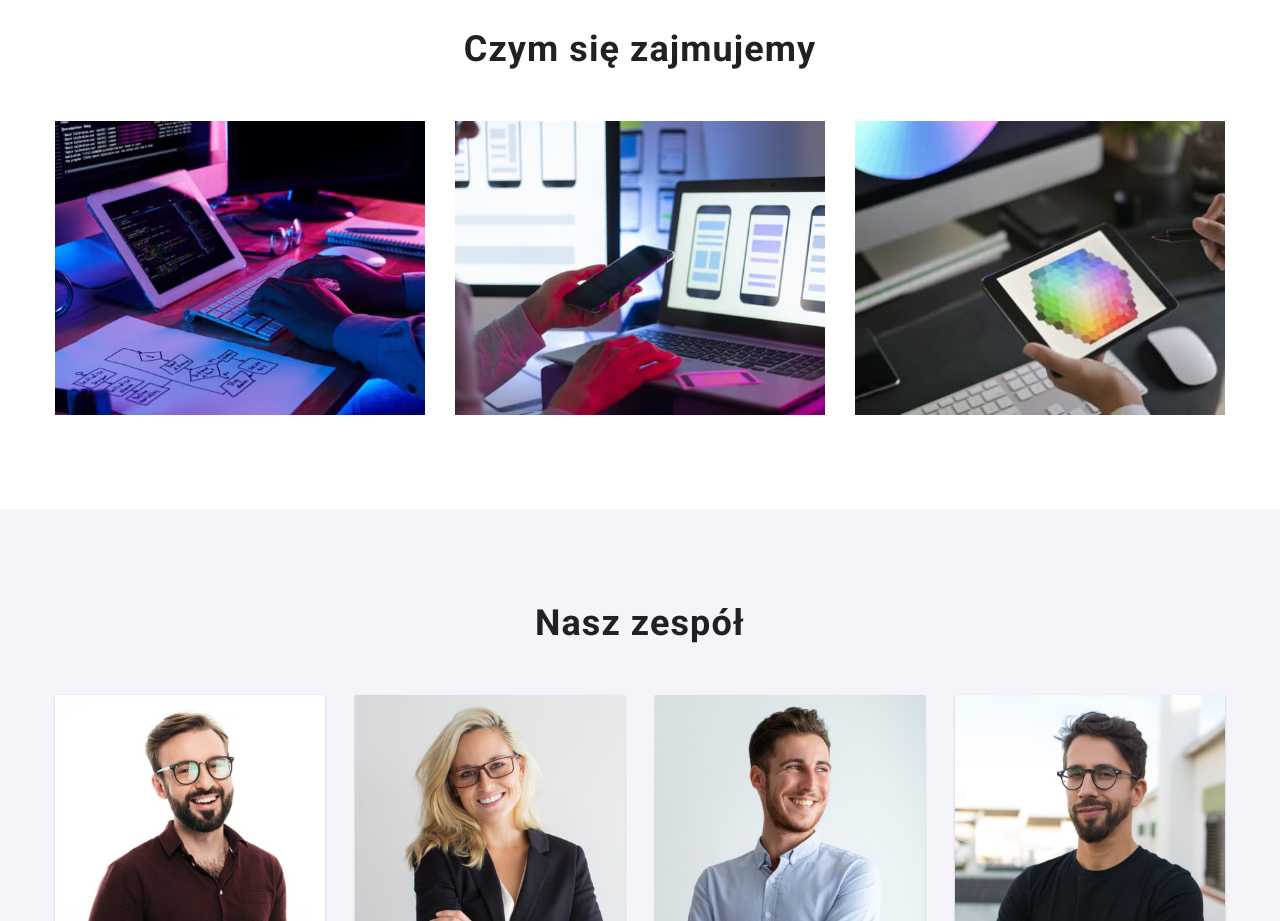
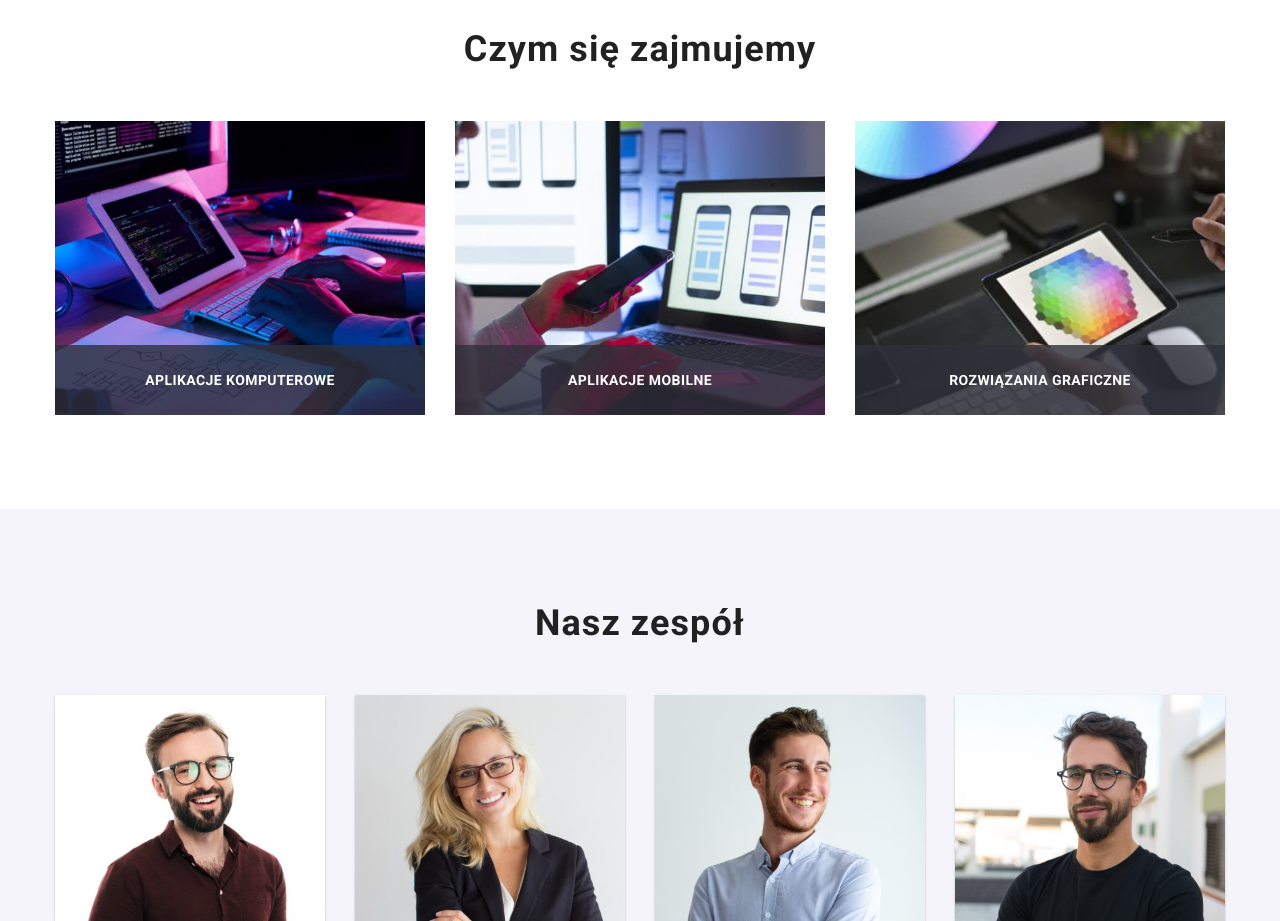
Before and after one commit to michalmazurdev/goit-markup-hw-05, a plain HTML site: page index.html in a window 1280 px wide. Shown: the part 1100-2021 px from the top of the page. Drawn offline with nearby package versions, Linux system fonts and the light colour scheme.

Commit message:
pic descriptions added in trhir secton

```diff
--- a/css/styles.css
+++ b/css/styles.css
@@ -235,12 +235,33 @@ nav a:focus,
 .third-section-image-container {
   height: 294px;
   width: 370px;
+  position: relative;
 }
 .third-section-image-container > img {
   display: block;
   height: 100%;
   width: 100%;
   object-fit: cover;
+}
+.third-section-image-description {
+  position: absolute;
+  bottom: 0;
+  background-color: rgba(47, 48, 58, 0.8);
+  height: 70px;
+  width: 100%;
+}
+.third-section-image-description span {
+  font-weight: 700;
+  font-size: 14px;
+  line-height: 16px;
+  letter-spacing: 0.03em;
+  text-transform: uppercase;
+  color: var(--white);
+  position: absolute;
+  top: 50%;
+  left: 50%;
+  transform: translate(-50%, -50%);
+  white-space: nowrap;
 }
 .fourth-section {
   background-color: var(--dirty-white);
--- a/index.html
+++ b/index.html
@@ -132,6 +132,9 @@
                   src="images/programer-working.jpg"
                   alt="Programmer working"
                 />
+                <div class="third-section-image-description">
+                  <span>aplikacje komputerowe</span>
+                </div>
               </div>
             </li>
             <li>
@@ -140,6 +143,9 @@
                   src="images/web-design-working2.jpg"
                   alt="Web designer working"
                 />
+                <div class="third-section-image-description">
+                  <span>aplikacje mobilne</span>
+                </div>
               </div>
             </li>
             <li>
@@ -148,6 +154,9 @@
                   src="images/web-design-working.jpg"
                   alt="Web designer working"
                 />
+                <div class="third-section-image-description">
+                  <span>rozwiązania graficzne</span>
+                </div>
               </div>
             </li>
           </ul>
```
